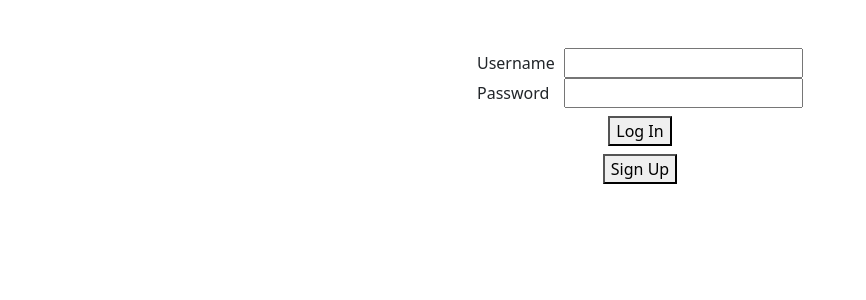
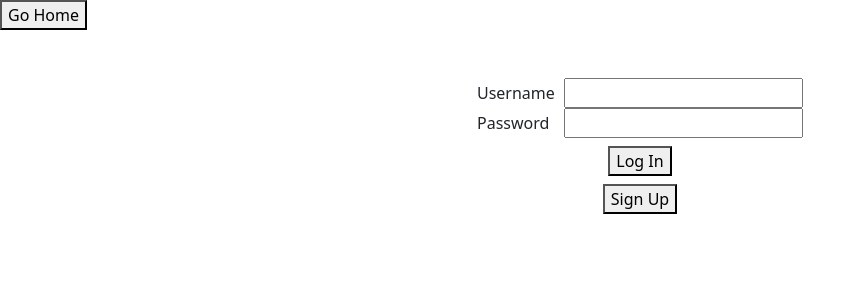
Before and after one commit to jacobcneale/PLWebAppsProject, a PHP site: template src/templates/login.php in a window 1280 px wide. Shown: the top 300 px of the page, without its empty margins (0-866 px from the left). Run offline with PHP 8.4, Linux system fonts and the light colour scheme; the template is opened without the code that fills it, so the values that code supplies are empty.

Commit message:
Go home button in login/sign up

```diff
--- a/src/templates/login.php
+++ b/src/templates/login.php
@@ -8,6 +8,11 @@
   <title>UVAFoodies Login</title>
   <link href="https://cdn.jsdelivr.net/npm/bootstrap@5.3.2/dist/css/bootstrap.min.css" rel="stylesheet"  integrity="sha384-T3c6CoIi6uLrA9TneNEoa7RxnatzjcDSCmG1MXxSR1GAsXEV/Dwwykc2MPK8M2HN"  crossorigin="anonymous">
 </head>
+    <div>
+        <form action="?command=welcome" method=post>
+            <button type="submit">Go Home</button>
+      </form>
+    </div>
     <div class="d-flex justify-content-center align-items-center mt-5">
       <div>
         <form action="?command=verify_login" method="post">
--- a/src/templates/signup.php
+++ b/src/templates/signup.php
@@ -8,6 +8,11 @@
   <link href="https://cdn.jsdelivr.net/npm/bootstrap@5.3.2/dist/css/bootstrap.min.css" rel="stylesheet"  integrity="sha384-T3c6CoIi6uLrA9TneNEoa7RxnatzjcDSCmG1MXxSR1GAsXEV/Dwwykc2MPK8M2HN"  crossorigin="anonymous">
 </head>
 <body>
+    <div>
+        <form action="?command=welcome" method=post>
+            <button type="submit">Go Home</button>
+    </form>
+    </div>
     <div class="d-flex justify-content-center align-items-center mt-5">
     <form action="?command=verify_signup" method="post">
         <label for="name">Username</label>
```
